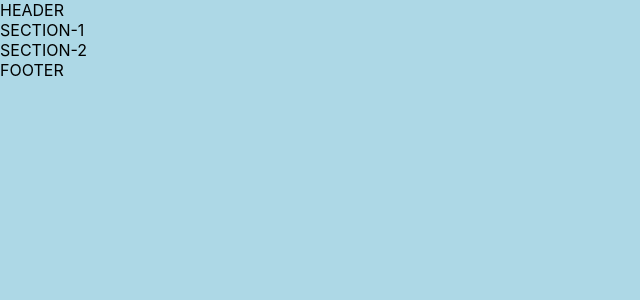
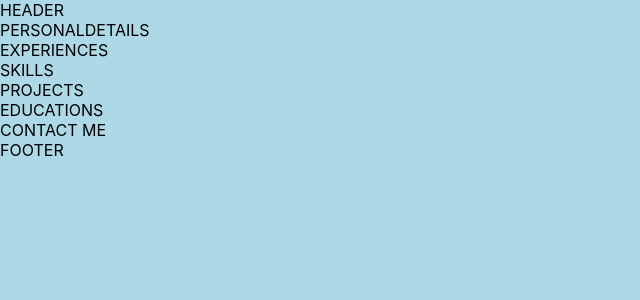
Before and after one commit to Narayana-dev-ai/nexus-hub, a React (Create React App) app in the folder portfolio-webpp/: page / in a window 1280 px wide. Shown: the top 300 px of the page, without its empty margins (0-640 px from the left). Built offline with nearby package versions, Linux system fonts and the light colour scheme.

Commit message:
aligned with items

```diff
--- a/portfolio-webpp/src/components/LandingPageView.scss
+++ b/portfolio-webpp/src/components/LandingPageView.scss
@@ -1,7 +1,9 @@
 .container {
   width: 100%;
   height: 100vh;
+  display: flex;
   background-color: lightblue;
+  flex-direction: column;
 }
 
 @media only screen and (max-width: 600px) {
--- a/portfolio-webpp/src/components/LandingPageView.tsx
+++ b/portfolio-webpp/src/components/LandingPageView.tsx
@@ -3,12 +3,16 @@ import "./LandingPageView.scss";
 export const LandingPageView = () => {
   return (
     <div className="container">
-      <header>HEADER</header>
-      <main>
-        <section>SECTION-1</section>
-        <section>SECTION-2</section>
+      <header className="header">HEADER</header>
+      <main className="main main__content">
+        <section className="section">PERSONALDETAILS</section>
+        <section className="section">EXPERIENCES</section>
+        <section className="section">SKILLS</section>
+        <section className="section">PROJECTS</section>
+        <section className="section">EDUCATIONS</section>
+        <section className="section">CONTACT ME</section>
       </main>
-      <footer>FOOTER</footer>
+      <footer className="footer">FOOTER</footer>
     </div>
   );
 };
```
